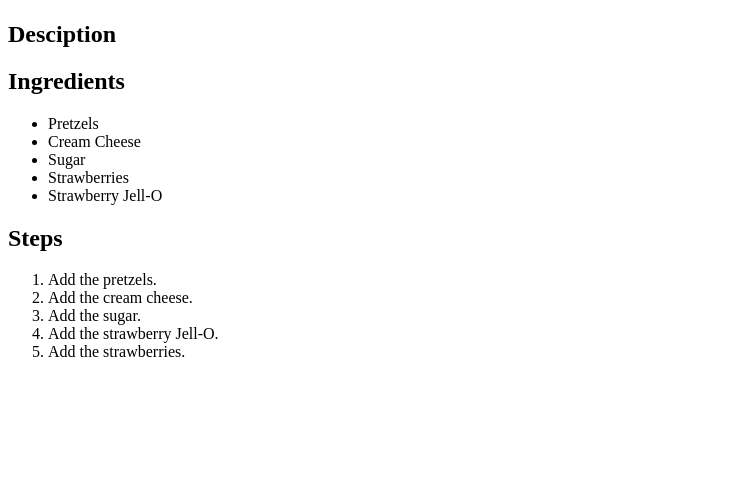
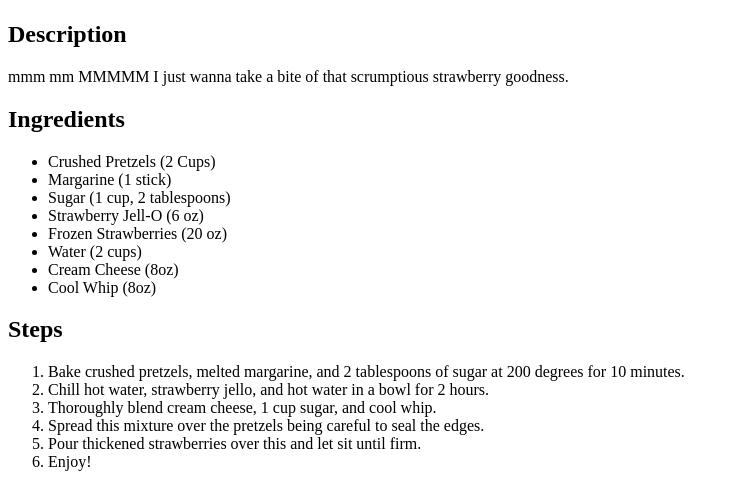
Before and after one commit to SilasTeague/odin-recipes, a plain HTML site: page recipes/pretzelsalad.html in a window 1280 px wide. Shown: the part 383-870 px from the top of the page, without its empty margins (0-739 px from the left). Before the commit the page ends 800 px from the top, so only its background shows below. Drawn offline with Linux system fonts and the light colour scheme.

Commit message:
Improve specificity of pretzel salad recipe

```diff
--- a/recipes/pretzelsalad.html
+++ b/recipes/pretzelsalad.html
@@ -8,24 +8,32 @@
 
     <body>
         <h1>Pretzel Salad</h1>
-        <img src="https://www.dontsweattherecipe.com/wp-content/uploads/2022/06/strawberry-pretzel-salad-11.jpg" alt="An image of pretzel salad">
-        <h2>Desciption</h2>
+        <img height="300" width="400" src="https://www.dontsweattherecipe.com/wp-content/uploads/2022/06/strawberry-pretzel-salad-11.jpg" alt="An image of pretzel salad">
+        <h2>Description</h2>
+        <p>
+            mmm mm MMMMM I just wanna take a bite of that scrumptious
+            strawberry goodness.
+        </p>
 
         <h2>Ingredients</h2>
         <ul>
-            <li>Pretzels</li>
-            <li>Cream Cheese</li>
-            <li>Sugar</li>
-            <li>Strawberries</li>
-            <li>Strawberry Jell-O</li>
+            <li>Crushed Pretzels (2 Cups)</li>
+            <li>Margarine (1 stick)</li>
+            <li>Sugar (1 cup, 2 tablespoons)</li>
+            <li>Strawberry Jell-O (6 oz)</li>
+            <li>Frozen Strawberries (20 oz)</li>
+            <li>Water (2 cups)</li>
+            <li>Cream Cheese (8oz)</li>
+            <li>Cool Whip (8oz)</li>
         </ul>
         <h2>Steps</h2>
         <ol>
-            <li>Add the pretzels.</li>
-            <li>Add the cream cheese.</li>
-            <li>Add the sugar.</li>
-            <li>Add the strawberry Jell-O.</li>
-            <li>Add the strawberries.</li>
+            <li>Bake crushed pretzels, melted margarine, and 2 tablespoons of sugar at 200 degrees for 10 minutes.</li>
+            <li>Chill hot water, strawberry jello, and hot water in a bowl for 2 hours.</li>
+            <li>Thoroughly blend cream cheese, 1 cup sugar, and cool whip.</li>
+            <li>Spread this mixture over the pretzels being careful to seal the edges.</li>
+            <li>Pour thickened strawberries over this and let sit until firm.</li>
+            <li>Enjoy!</li>
         </ol>
     </body>
 </html>
```
